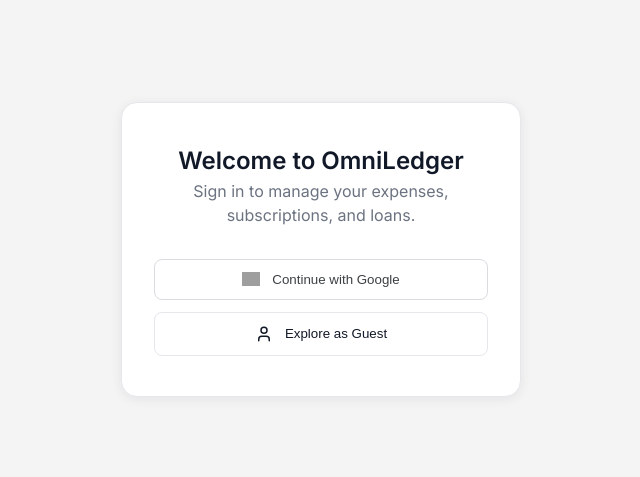
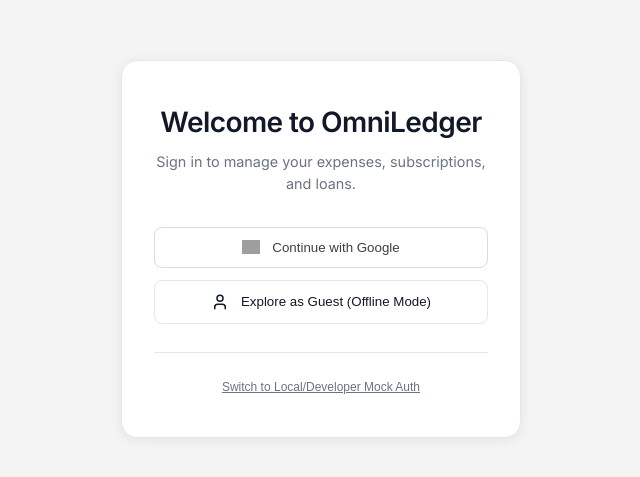
Before and after one commit to CTKarni/expense-tracker, a React (Vite) app: page / in a window 1280 px wide. Shown: the part 151-628 px from the top of the page, without its empty margins (319-959 px from the left). Built offline with nearby package versions, Linux system fonts and the light colour scheme; no server answers; grey boxes are pictures that could not be loaded.

Commit message:
Fix login dashboard error handling, popup blocker detection, and mock auth toggle

```diff
--- a/src/App.jsx
+++ b/src/App.jsx
@@ -1,6 +1,6 @@
 import { useState, useEffect } from 'react';
 import { BrowserRouter, Routes, Route, Navigate } from 'react-router-dom';
-import { User } from 'lucide-react';
+import { User, AlertTriangle, RefreshCw, HelpCircle } from 'lucide-react';
 import { auth, provider, signInWithPopup } from './firebase';
 import Sidebar from './components/Sidebar';
 import Dashboard from './components/Dashboard';
@@ -15,6 +15,9 @@
   const [token, setToken] = useState(null);
   const [loading, setLoading] = useState(true);
   const [mockMode, setMockMode] = useState(false);
+  const [authError, setAuthError] = useState(null);
+  const [isSigningIn, setIsSigningIn] = useState(false);
+  const [showPopupHint, setShowPopupHint] = useState(false);
 
   useEffect(() => {
     // Check if guest user session is active
@@ -26,14 +29,18 @@
       return;
     }
 
-    // If Firebase Auth is not configured properly, it will not fire state changes.
-    // We add a mock fallback for dev testing if they haven't configured Google Cloud yet.
-    if (!auth) {
+    // Check if mock user session is active
     const storedMock = localStorage.getItem('mockUser');
     if (storedMock) {
       setUser(JSON.parse(storedMock));
       setToken('mock-' + JSON.parse(storedMock).uid);
+      setLoading(false);
+      return;
     }
+
+    // If Firebase Auth is not configured properly, it will not fire state changes.
+    // We add a mock fallback for dev testing if they haven't configured Google Cloud yet.
+    if (!auth) {
       setMockMode(true);
       setLoading(false);
       return;
@@ -54,6 +61,7 @@
   }, []);
 
   const handleGoogleSignIn = async () => {
+    setAuthError(null);
     if (mockMode) {
       const fakeUser = { uid: 'mock-user-1', displayName: 'Mock User', email: 'mock@example.com' };
       localStorage.setItem('mockUser', JSON.stringify(fakeUser));
@@ -62,15 +70,37 @@
       return;
     }
 
+    setIsSigningIn(true);
+    setShowPopupHint(false);
+
+    // Set a timer to show popup blocker hint if authentication hangs
+    const hintTimer = setTimeout(() => {
+      setShowPopupHint(true);
+    }, 4500);
+
     try {
       await signInWithPopup(auth, provider);
+      clearTimeout(hintTimer);
+      setIsSigningIn(false);
     } catch (error) {
+      clearTimeout(hintTimer);
+      setIsSigningIn(false);
       console.error("Error signing in with Google", error);
-      alert(`Failed to sign in: ${error.code || error.message}\n\nCommon Fix:\nAdd your domain (${window.location.hostname}) to the "Authorized Domains" list in the Firebase Console under: Build > Authentication > Settings > Authorized Domains.`);
+
+      let message = error.message;
+      if (error.code === 'auth/popup-blocked') {
+        message = 'The sign-in popup was blocked by your browser. Please allow popups for this site.';
+      } else if (error.code === 'auth/unauthorized-domain') {
+        message = `This domain (${window.location.hostname}) is not authorized for Google Sign-In. Add it in your Firebase Console.`;
+      } else if (error.code === 'auth/popup-closed-by-user') {
+        message = 'The sign-in window was closed before completing authentication. Please try again.';
+      }
+      setAuthError(message);
     }
   };
 
   const handleGuestSignIn = () => {
+    setAuthError(null);
     const guestUser = { uid: 'guest-user', displayName: 'Guest Preview', email: 'guest@example.com' };
     localStorage.setItem('guestUser', JSON.stringify(guestUser));
     setUser(guestUser);
@@ -78,40 +108,127 @@
   };
 
   const handleLogout = async () => {
-    if (localStorage.getItem('guestUser')) {
     localStorage.removeItem('guestUser');
-      setUser(null);
-      setToken(null);
-      return;
-    }
-    if (mockMode) {
     localStorage.removeItem('mockUser');
     setUser(null);
     setToken(null);
-      return;
+    if (auth) {
+      await auth.signOut();
     }
-    await auth.signOut();
   };
 
-  if (loading) return <div>Loading...</div>;
+  if (loading) {
+    return (
+      <div style={{
+        display: 'flex',
+        flexDirection: 'column',
+        alignItems: 'center',
+        justifyContent: 'center',
+        minHeight: '100vh',
+        background: 'var(--bg-color)',
+        color: 'var(--text-primary)'
+      }}>
+        <div className="spinner" style={{ marginBottom: '1.25rem' }}></div>
+        <p style={{ fontSize: '0.9rem', color: 'var(--text-secondary)' }}>Loading OmniLedger...</p>
+      </div>
+    );
+  }
 
   if (!user) {
     return (
       <div className="auth-wrapper">
         <div className="auth-container">
-          <h2>Welcome to OmniLedger</h2>
-          <p style={{ color: 'var(--text-secondary)', marginBottom: '2rem' }}>Sign in to manage your expenses, subscriptions, and loans.</p>
-          <button className="google-btn" onClick={handleGoogleSignIn}>
+          <h2 style={{ fontSize: '1.75rem', fontWeight: 700, letterSpacing: '-0.02em', marginBottom: '0.5rem' }}>Welcome to OmniLedger</h2>
+          <p style={{ color: 'var(--text-secondary)', marginBottom: '2rem', fontSize: '0.9rem' }}>Sign in to manage your expenses, subscriptions, and loans.</p>
+
+          {authError && (
+            <div style={{
+              background: 'rgba(239, 68, 68, 0.08)',
+              border: '1px solid rgba(239, 68, 68, 0.2)',
+              color: 'var(--accent-danger)',
+              padding: '0.75rem 1rem',
+              borderRadius: '8px',
+              fontSize: '0.8rem',
+              textAlign: 'left',
+              marginBottom: '1.5rem',
+              display: 'flex',
+              alignItems: 'flex-start',
+              gap: '0.5rem'
+            }}>
+              <AlertTriangle size={16} style={{ flexShrink: 0, marginTop: '2px' }} />
+              <div>
+                <strong>Sign-in Error:</strong>
+                <div style={{ marginTop: '0.25rem', lineHeight: '1.35' }}>{authError}</div>
+              </div>
+            </div>
+          )}
+
+          {showPopupHint && isSigningIn && (
+            <div style={{
+              background: 'rgba(245, 158, 11, 0.08)',
+              border: '1px solid rgba(245, 158, 11, 0.2)',
+              color: '#d97706',
+              padding: '0.75rem 1rem',
+              borderRadius: '8px',
+              fontSize: '0.8rem',
+              textAlign: 'left',
+              marginBottom: '1.5rem',
+              display: 'flex',
+              alignItems: 'flex-start',
+              gap: '0.5rem'
+            }}>
+              <HelpCircle size={16} style={{ flexShrink: 0, marginTop: '2px' }} />
+              <div>
+                <strong>Popup Blocker Alert?</strong>
+                <div style={{ marginTop: '0.25rem', lineHeight: '1.35' }}>
+                  If the sign-in window didn't open, please check your browser's popup blocker, or switch to **Guest Mode** or **Mock Auth** below.
+                </div>
+              </div>
+            </div>
+          )}
+
+          <button
+            className="google-btn"
+            onClick={handleGoogleSignIn}
+            disabled={isSigningIn}
+            style={{
+              opacity: isSigningIn ? 0.75 : 1,
+              cursor: isSigningIn ? 'not-allowed' : 'pointer'
+            }}
+          >
+            {isSigningIn ? (
+              <RefreshCw className="spin-icon" size={18} />
+            ) : (
               <img src="https://www.gstatic.com/firebasejs/ui/2.0.0/images/auth/google.svg" alt="Google Logo" style={{ width: 18 }}/>
-            Continue with Google
+            )}
+            {isSigningIn ? 'Connecting to Google...' : 'Continue with Google'}
           </button>
 
-          <button className="guest-btn" onClick={handleGuestSignIn}>
+          <button className="guest-btn" onClick={handleGuestSignIn} disabled={isSigningIn}>
             <User size={18} />
-            Explore as Guest
+            Explore as Guest (Offline Mode)
           </button>
 
-          {mockMode && <p style={{marginTop: '1rem', fontSize: '0.8rem', color: 'orange'}}>Running in Mock Mode because Firebase is not configured.</p>}
+          <div style={{ marginTop: '1.75rem', paddingTop: '1.25rem', borderTop: '1px solid var(--border-color)' }}>
+            <button
+              onClick={() => setMockMode(!mockMode)}
+              style={{
+                background: 'transparent',
+                border: 'none',
+                color: 'var(--text-secondary)',
+                fontSize: '0.75rem',
+                textDecoration: 'underline',
+                cursor: 'pointer'
+              }}
+            >
+              {mockMode ? 'Switch to Real Firebase Auth' : 'Switch to Local/Developer Mock Auth'}
+            </button>
+            {mockMode && (
+              <p style={{ marginTop: '0.5rem', fontSize: '0.75rem', color: 'orange', fontWeight: 500 }}>
+                ⚠️ Mock Mode Active: Continue with Google will log you in locally.
+              </p>
+            )}
+          </div>
         </div>
       </div>
     );
--- a/src/index.css
+++ b/src/index.css
@@ -974,3 +974,22 @@
     border-radius: 12px;
   }
 }
+
+/* Spinner Animation */
+@keyframes spin {
+  0% { transform: rotate(0deg); }
+  100% { transform: rotate(360deg); }
+}
+
+.spinner {
+  border: 3px solid var(--border-color);
+  border-top: 3px solid var(--accent-primary) !important;
+  border-radius: 50%;
+  width: 40px;
+  height: 40px;
+  animation: spin 1s linear infinite;
+}
+
+.spin-icon {
+  animation: spin 1.2s linear infinite;
+}
```
Also changed, not shown: 1 other file (tests, documents, lock files or other folders). Lines whose indentation alone changed are shown as unchanged.
